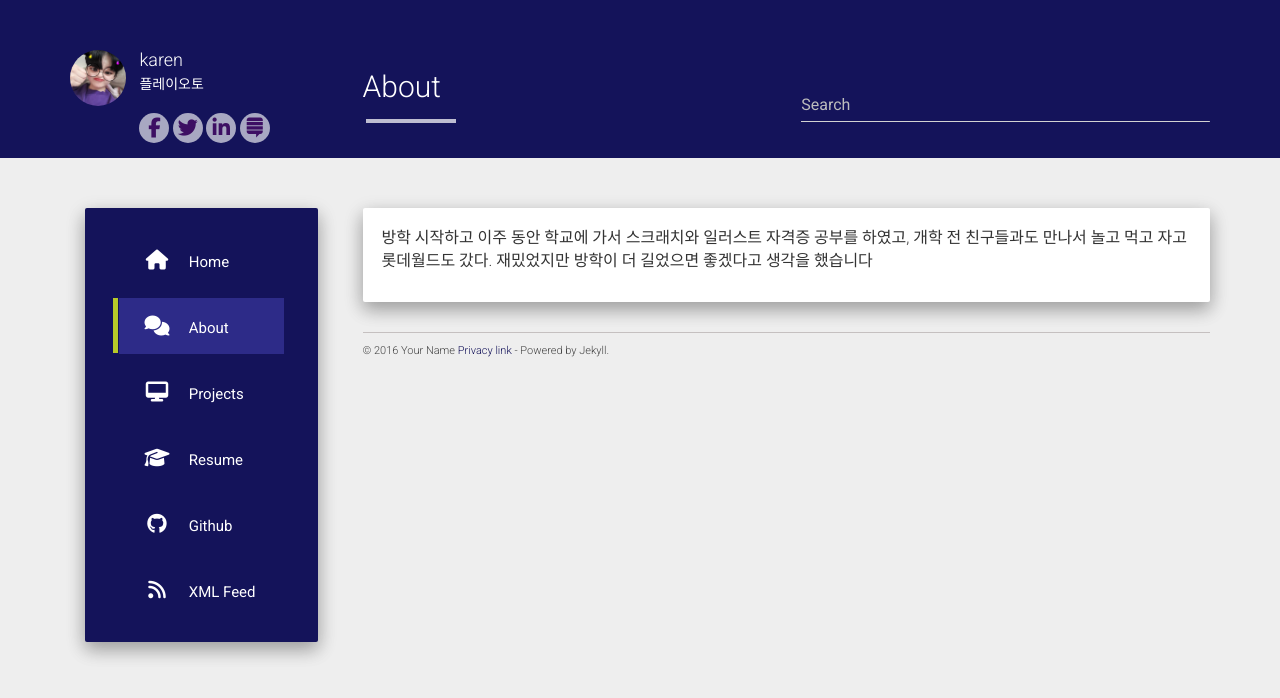
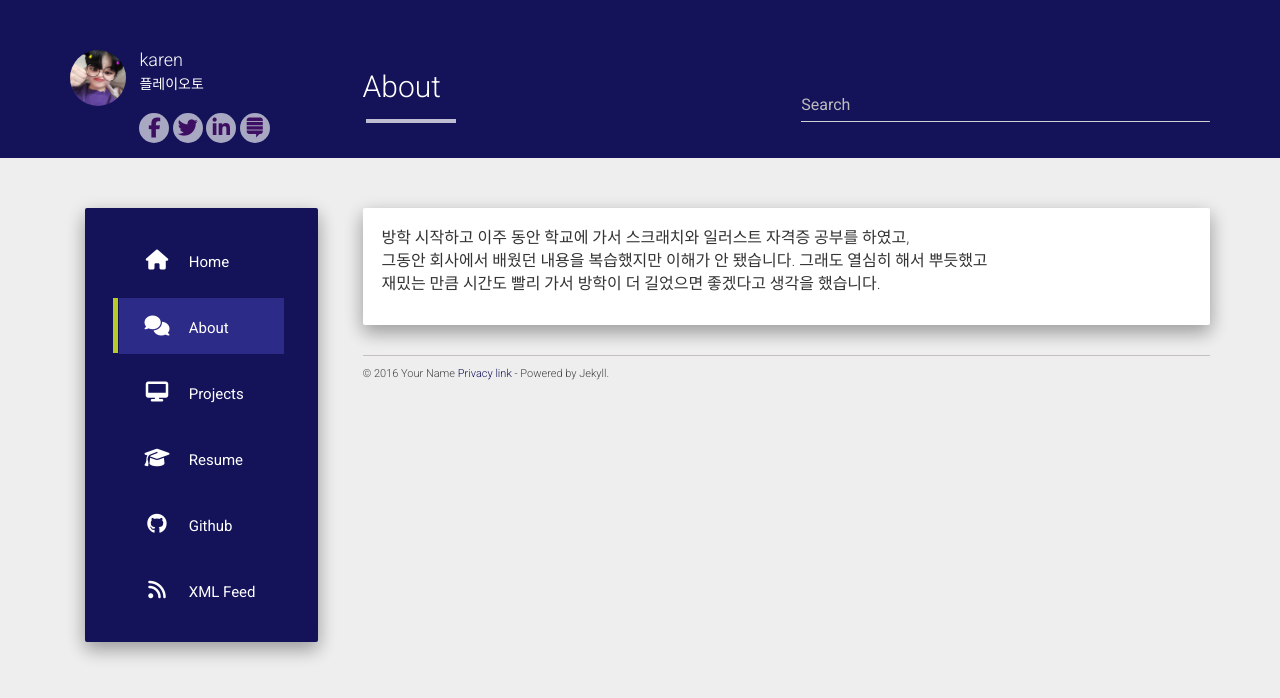
Before and after one commit to lekaren/lekaren.github.io, a Jekyll site: the page built from about.md, in a window 1280 px wide. Shown: the top 698 px of the page. Built offline with Jekyll 4.4.1, drawn with Linux system fonts in a browser that asks for light colours; nearby versions of some CDN libraries.

Commit message:
내용 수정

```diff
--- a/about.md
+++ b/about.md
@@ -4,6 +4,6 @@ title: About
 permalink: /about/
 ---
 
-방학 시작하고 이주 동안 학교에 가서 스크래치와 일러스트 자격증 공부를 하였고,
-개학 전 친구들과도 만나서 놀고 먹고 자고 롯데월드도 갔다.
-재밌었지만 방학이 더 길었으면 좋겠다고 생각을 했습니다
+방학 시작하고 이주 동안 학교에 가서 스크래치와 일러스트 자격증 공부를 하였고,<br>
+그동안 회사에서 배웠던 내용을 복습했지만 이해가 안 됐습니다. 그래도 열심히 해서 뿌듯했고<br>
+재밌는 만큼 시간도 빨리 가서 방학이 더 길었으면 좋겠다고 생각을 했습니다.
```
Also changed, not shown: projects.md (+1 -1 lines).
